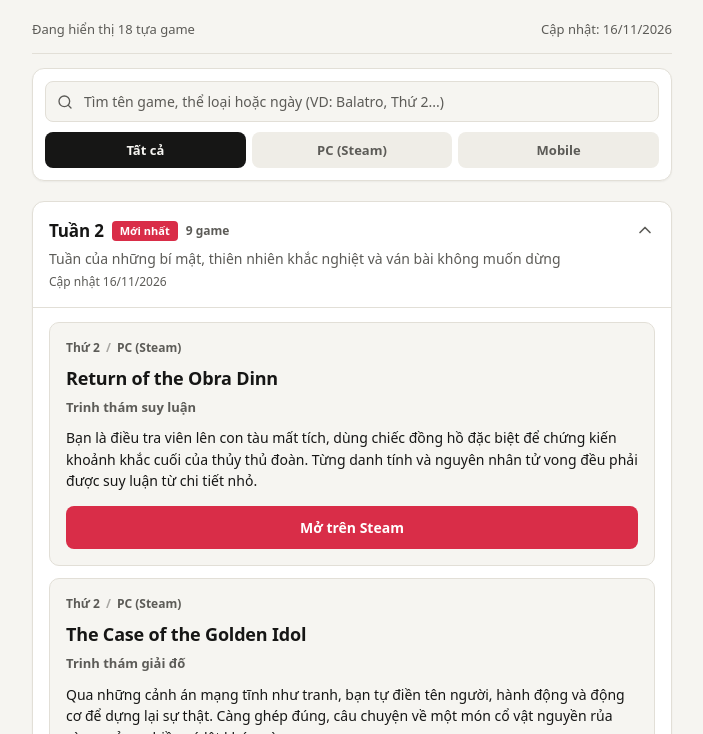
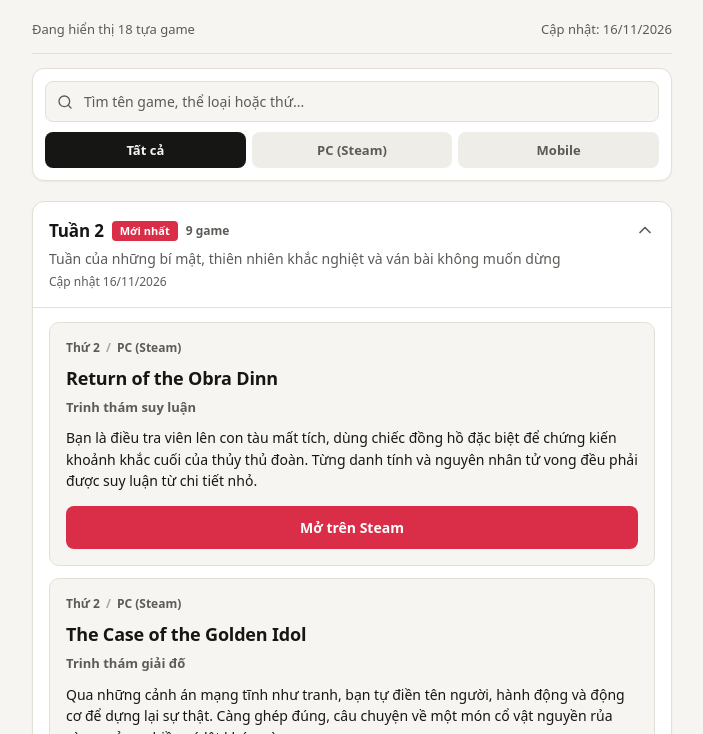
Before and after one commit to cuhpweb/game-hay-nen-choi, a plain HTML site: page index.html in a window 1280 px wide. Shown: the part 66-800 px from the top of the page, without its empty margins (288-991 px from the left). Drawn offline with Linux system fonts and the light colour scheme.

```diff
--- a/index.html
+++ b/index.html
@@ -393,7 +393,7 @@
           <circle cx="11" cy="11" r="8"></circle>
           <line x1="21" y1="21" x2="16.65" y2="16.65"></line>
         </svg>
-        <input id="searchInput" class="search-input" type="search" placeholder="Tìm tên game, thể loại hoặc ngày (VD: Balatro, Thứ 2...)" />
+        <input id="searchInput" class="search-input" type="search" placeholder="Tìm tên game, thể loại hoặc thứ..." />
       </div>
       <div class="filters" role="group" aria-label="Lọc nền tảng">
         <button class="filter-btn active" type="button" data-filter="all">Tất cả</button>
```
